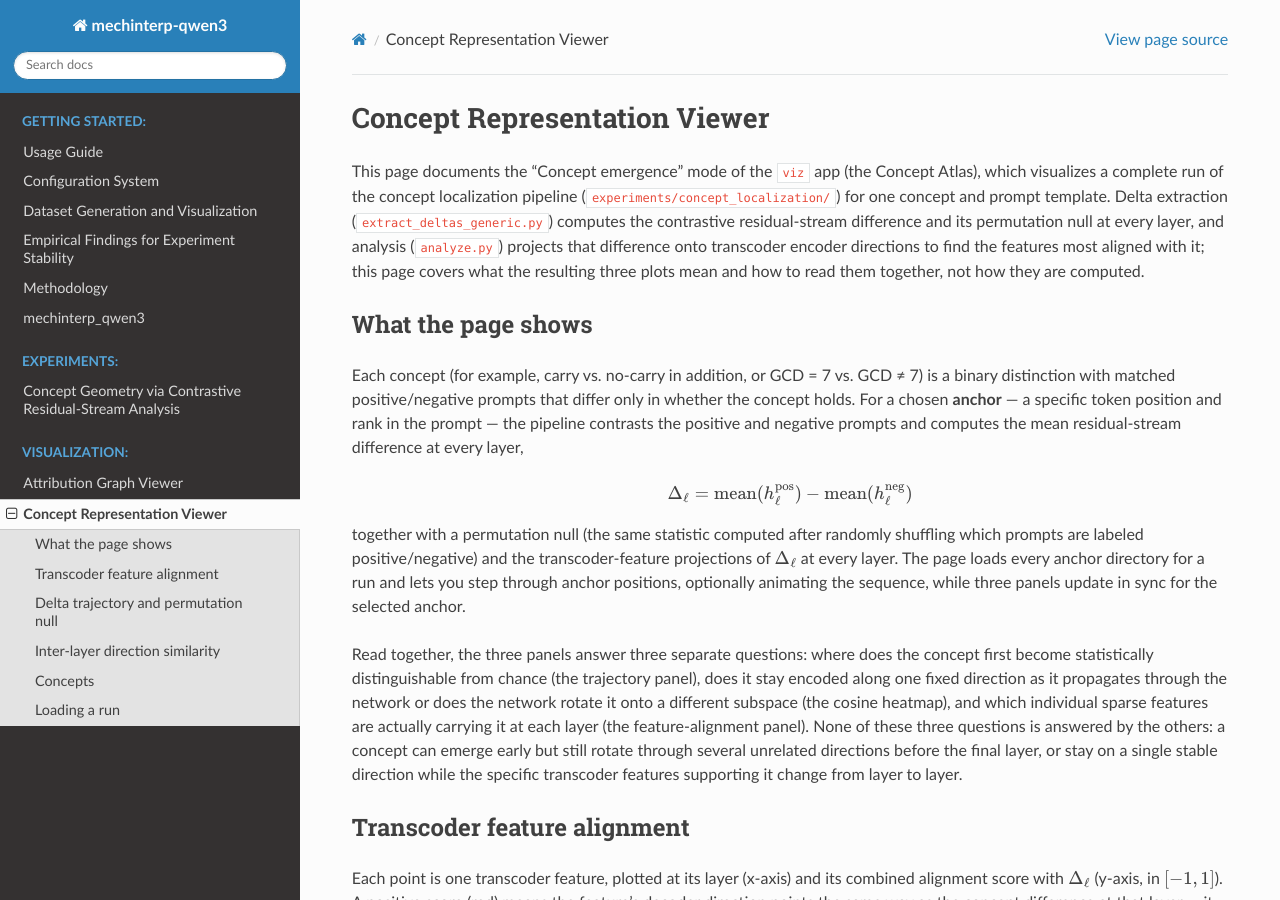
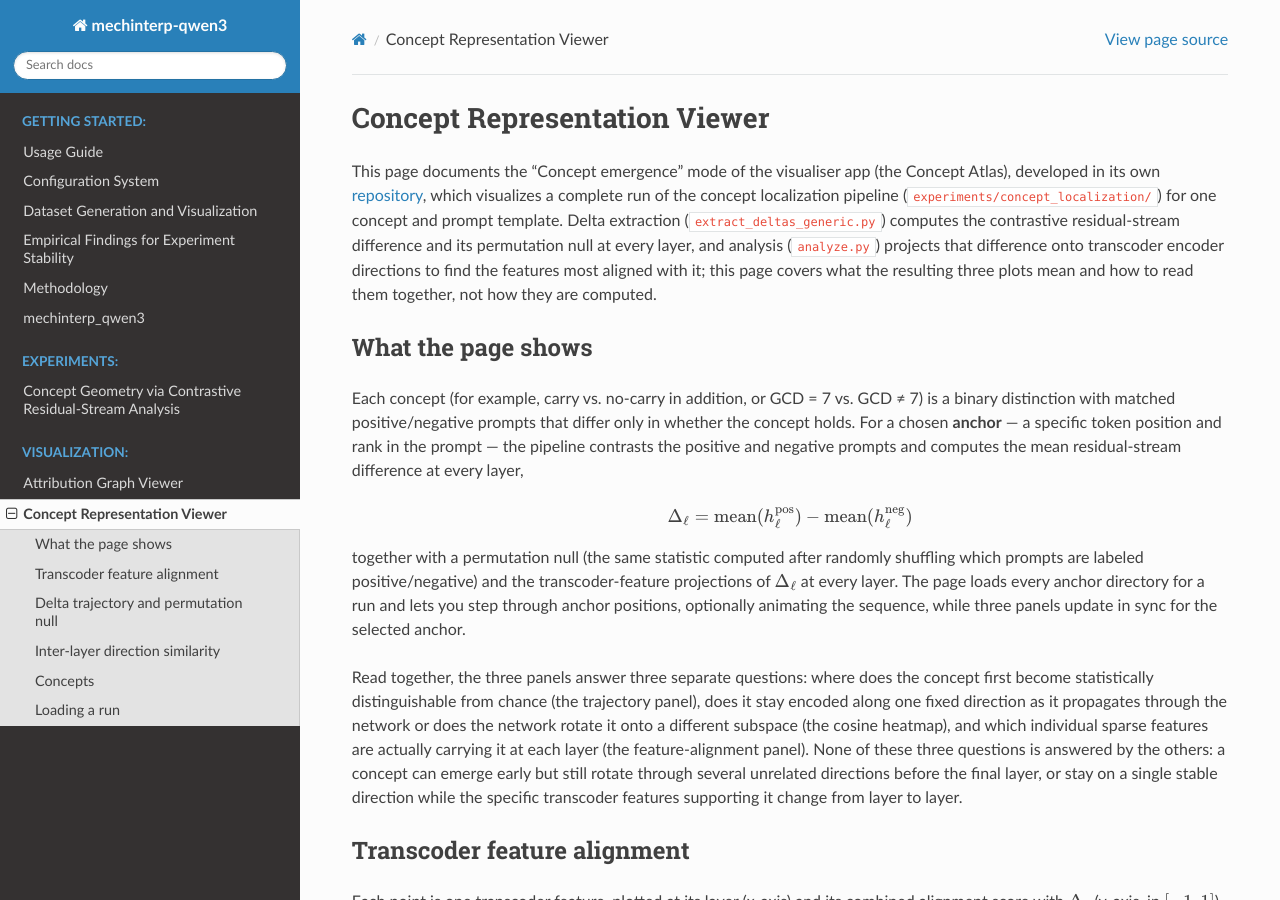
Before and after one commit to JuliaDima/mech-interp-qwen3, a Sphinx documentation site: the page built from docs/concept_representation.rst, in a window 1280 px wide and 900 px high. Built offline with Sphinx 7.4.7 and the Read the Docs theme 3.1.0, drawn with Linux system fonts in a browser that asks for light colours.

Commit message:
Link the visualiser's GitLab repository from docs and README
The repo (gitlab.developers.cam.ac.uk/eid23/mechinterp-viz) is now
public, so link it directly alongside the existing live-demo links,
rather than only pointing at specific files within it.

```diff
--- a/docs/attribution_graph.rst
+++ b/docs/attribution_graph.rst
@@ -2,7 +2,8 @@ Attribution Graph Viewer
 ========================
 
 This page documents the interactive attribution graph viewer (the "Attribution graph"
-mode of the visualiser app, developed in its own repository) and the computation it
+mode of the visualiser app, developed in its own
+`repository <https://gitlab.developers.cam.ac.uk/eid23/mechinterp-viz>`_) and the computation it
 visualizes. For the underlying gradient methodology, see :doc:`methodology`; for the
 exact JSON schema the viewer consumes, see
 `visualization-json-format.md <https://gitlab.developers.cam.ac.uk/eid23/mechinterp-viz/-/blob/main/docs/visualization-json-format.md>`_
--- a/docs/concept_representation.rst
+++ b/docs/concept_representation.rst
@@ -1,8 +1,10 @@
 Concept Representation Viewer
 ==============================
 
-This page documents the "Concept emergence" mode of the ``viz`` app (the Concept Atlas),
-which visualizes a complete run of the concept localization pipeline
+This page documents the "Concept emergence" mode of the visualiser app (the Concept
+Atlas), developed in its own
+`repository <https://gitlab.developers.cam.ac.uk/eid23/mechinterp-viz>`_, which
+visualizes a complete run of the concept localization pipeline
 (``experiments/concept_localization/``) for one concept and prompt template. Delta
 extraction (``extract_deltas_generic.py``) computes the contrastive residual-stream
 difference and its permutation null at every layer, and analysis
```
Also changed, not shown: README.md (+1 -1 lines).
